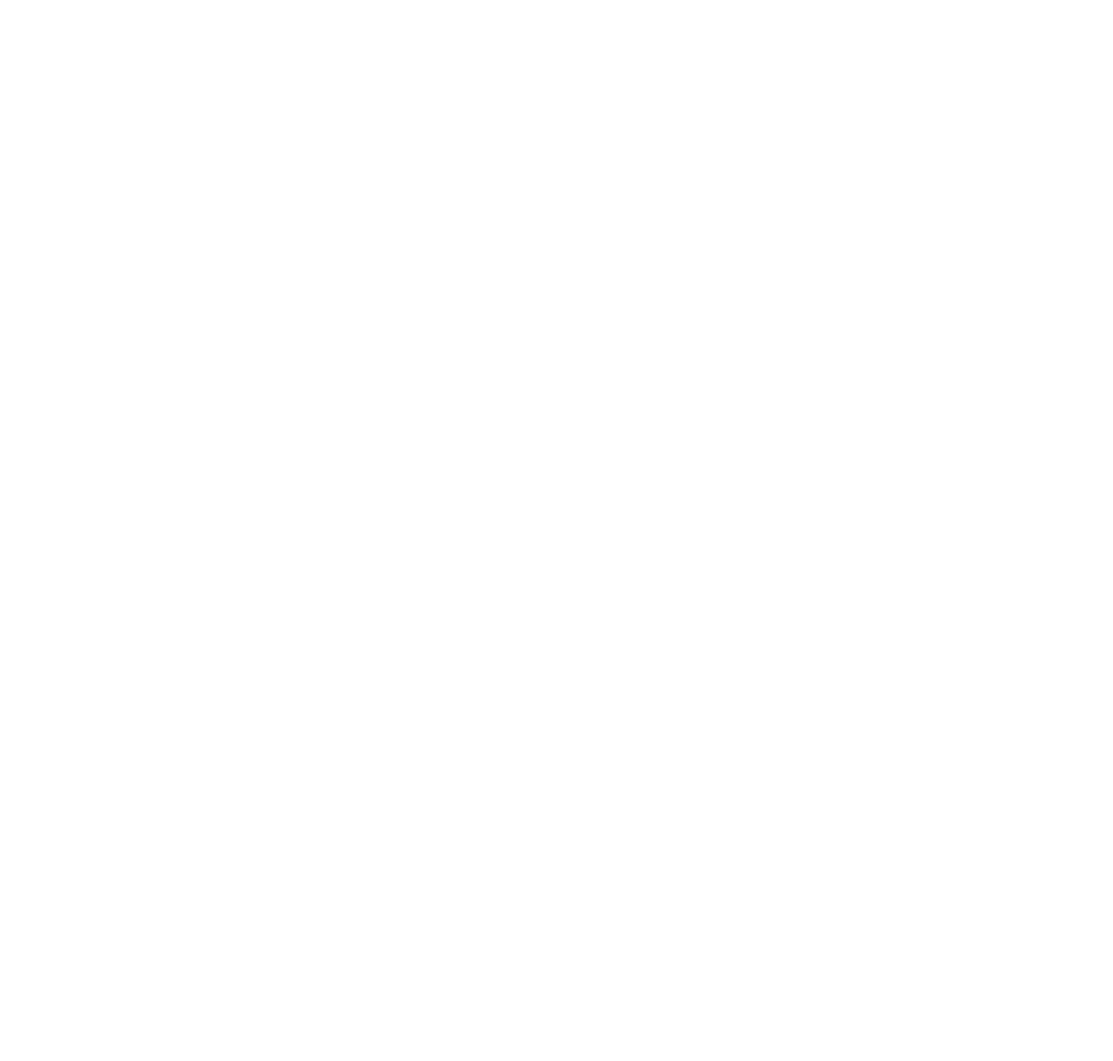
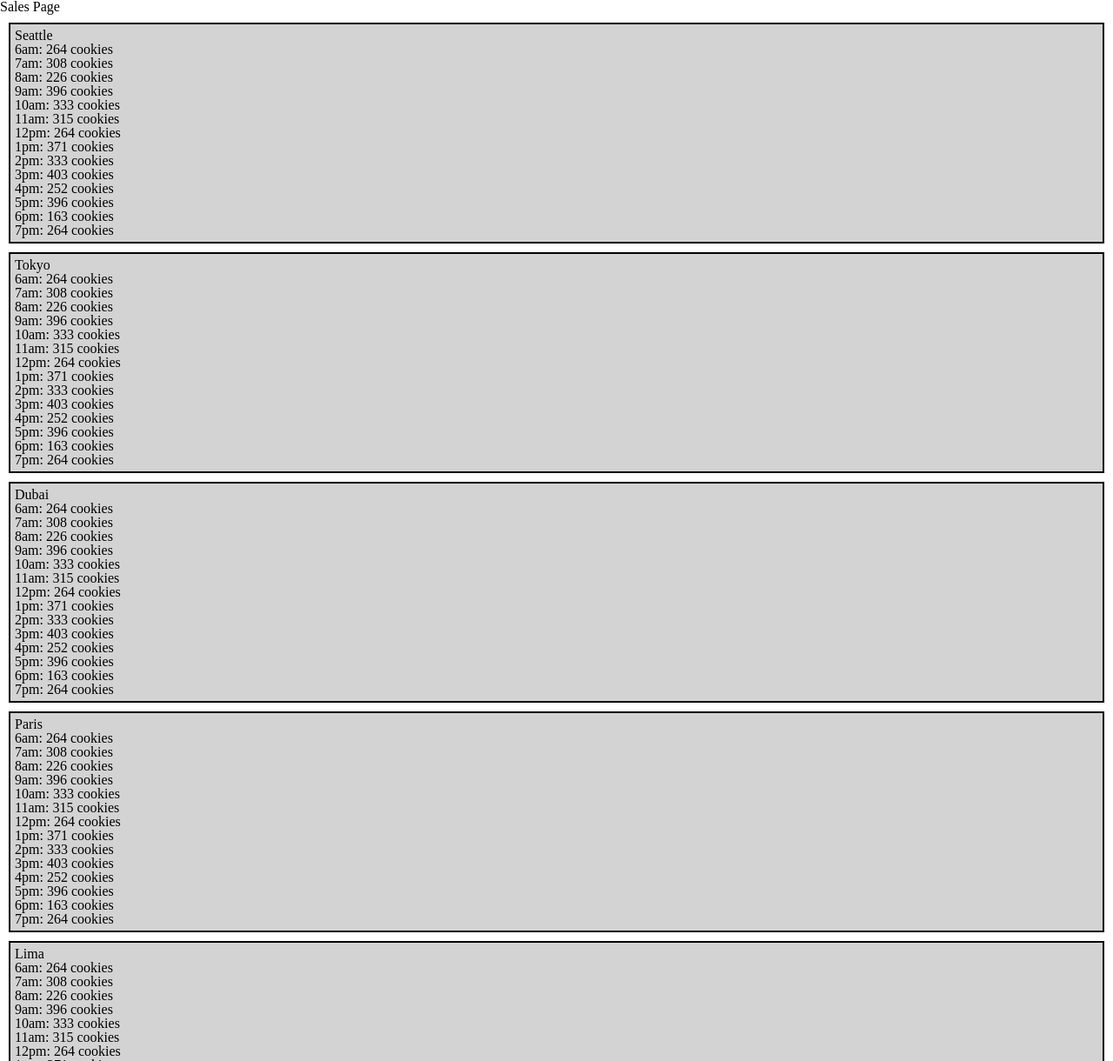
Before and after one commit to paneks19/salmon-cookies, a plain HTML site: page sales.html in a window 1280 px wide. Shown: the top 1220 px of the page at 87% size. Before the commit the page ends 800 px from the top, so only its background shows below. Drawn offline with Linux system fonts and the light colour scheme.

Commit message:
printing sales data to sales.html, but random numbers are not random

```diff
--- a/css/style.css
+++ b/css/style.css
@@ -1,3 +1,6 @@
-body {
-    background-color: red;
+section {
+    background-color: lightgray;
+    border: solid black 2px;
+    margin: 10px;
+    padding: 5px;
 }
--- a/js/app.js
+++ b/js/app.js
@@ -7,17 +7,18 @@ var seattleObject = {
     minCustomers: 23,       //minimum number of customers per hour
     maxCustomers: 65,       //maximum number of customers per hour
     avgCookie: 6.3,         //average cooke sales per hour
+    objectId: 'seattle',    //create a parameter for relating to html
 
     customersPerHour: [], //array to store the number of customers per hour
     cookieSalesPerHour: [], //array to store the calculated number of cookies sold per hour
 }
 
 
-
 var tokyoObject = {
     minCustomers: 3,       //minimum number of customers per hour
     maxCustomers: 24,       //maximum number of customers per hour
     avgCookie: 1.2,         //average cooke sales per hour
+    objectId: 'tokyo',
 
     customersPerHour: [], //array to store the number of customers per hour
     cookieSalesPerHour: [], //array to store the calculated number of cookies sold per hour
@@ -28,6 +29,7 @@ var dubaiObject = {
     minCustomers: 11,       //minimum number of customers per hour
     maxCustomers: 38,       //maximum number of customers per hour
     avgCookie: 3.7,         //average cooke sales per hour
+    objectId: 'dubai',
 
     customersPerHour: [], //array to store the number of customers per hour
     cookieSalesPerHour: [], //array to store the calculated number of cookies sold per hour
@@ -38,6 +40,7 @@ var parisObject = {
     minCustomers: 20,       //minimum number of customers per hour
     maxCustomers: 38,       //maximum number of customers per hour
     avgCookie: 2.3,         //average cooke sales per hour
+    objectId: 'paris',
 
     customersPerHour: [], //array to store the number of customers per hour
     cookieSalesPerHour: [], //array to store the calculated number of cookies sold per hour
@@ -48,12 +51,12 @@ var limaObject = {
     minCustomers: 2,       //minimum number of customers per hour
     maxCustomers: 16,       //maximum number of customers per hour
     avgCookie: 4.6,         //average cooke sales per hour
+    objectId: 'lima',
 
     customersPerHour: [], //array to store the number of customers per hour
     cookieSalesPerHour: [], //array to store the calculated number of cookies sold per hour
 
 }
-
 
 function hourSales(minCustomers, maxCustomers){ //generating a random number of customers per hour
   var min = Math.ceil(minCustomers);
@@ -85,3 +88,76 @@ loopCalculator(dubaiObject);
 loopCalculator(parisObject);
 
 loopCalculator(limaObject);
+
+// put cities in an array
+// nest loops
+
+// function printSales(object){                                        //create function to write data to sales page
+
+//   var objectUl = document.getElementById(object.objectId);          //indicate which node we will be changing
+
+//     for (i=0; i>14; i++){                                           //loop through array for each hour
+
+//         var hour = 6 + i;                                           //declare variable four hour write out
+
+//         var cookieSalesPerHourElement = document.createElement('li');   //create li for data
+//         cookieSalesPerHourElement.textContent = `${hour}am: ${object.cookieSalesPerHour[i]} cookies`;   //provide content
+//         objectUl.appendChild(cookieSalesPerHourElement);    //append it to the DOM
+//     }
+//   return object;
+
+// }
+
+// var objectUl = document.getElementById('seattle');
+
+// var cookieSalesPerHourElement = document.createElement('li');   //create li for data
+// cookieSalesPerHourElement.textContent = `test`;   //provide content
+// objectUl.appendChild(cookieSalesPerHourElement);    //append it to the DOM
+
+console.log('seattle cookie sales per hour', seattleObject.cookieSalesPerHour);
+
+var cityArray = [seattleObject.objectId, tokyoObject.objectId, dubaiObject.objectId, parisObject.objectId, limaObject.objectId];
+
+function printSales(object){
+    for (var i=0; i<cityArray.length; i++) {
+
+        var cityName = cityArray[i];
+
+        for (var j=0; j<14; j++) {
+
+            var hour = 6 + j;
+
+            var objectLi = document.getElementById(cityName);
+
+            var cookieSalesPerHourElement = document.createElement('li');
+
+            if (hour<12){
+
+                cookieSalesPerHourElement.textContent = `${hour}am: ${object.cookieSalesPerHour[j]} cookies`;
+
+            } else if (hour>12){
+
+                cookieSalesPerHourElement.textContent = `${hour-12}pm: ${object.cookieSalesPerHour[j]} cookies`;
+
+            } else {
+
+                cookieSalesPerHourElement.textContent = `${hour}pm: ${object.cookieSalesPerHour[j]} cookies`;
+
+            }
+
+
+            objectLi.appendChild(cookieSalesPerHourElement);
+
+
+        }
+    }
+
+}
+
+printSales(seattleObject);
+
+// printSales(tokyoObject);
+
+// printSales(dubaiObject);
+// printSales(parisObject);
+// printSales(limaObject);
--- a/sales.html
+++ b/sales.html
@@ -2,20 +2,36 @@
 <html>
     <head>
         <title>Salmon Cookies</title>
-        <link href="css/reset.css" type="stylesheet" />
-        <link href="css/style.css" type="stylesheet" />
+        <link href="css/reset.css" rel="stylesheet" />
+        <link href="css/style.css" rel="stylesheet" />
     </head>
     <body>
       <main>
-        <h1></h1>
+        <h1>Sales Page</h1>
         <section>
-
+          <h2>Seattle</h2>
+          <ul id="seattle"></ul>
         </section>
         <section>
-
+          <h2>Tokyo</h2>
+          <ul id="tokyo"></ul>
+        </section>
+        <section>
+          <h2>Dubai</h2>
+          <ul id="dubai"></ul>
+        </section>
+        <section>
+          <h2>Paris</h2>
+          <ul id="paris"></ul>
+        </section>
+        <section>
+          <h2>Lima</h2>
+          <ul id="lima"></ul>
         </section>
       </main>
     </body>
-    <footer></footer>
+    <footer>
+      <a href="index.html">Home Page</a>
+    </footer>
     <script src="js/app.js"></script>
 </html>
```
Also changed, not shown: index.html (+6 -6 lines).
